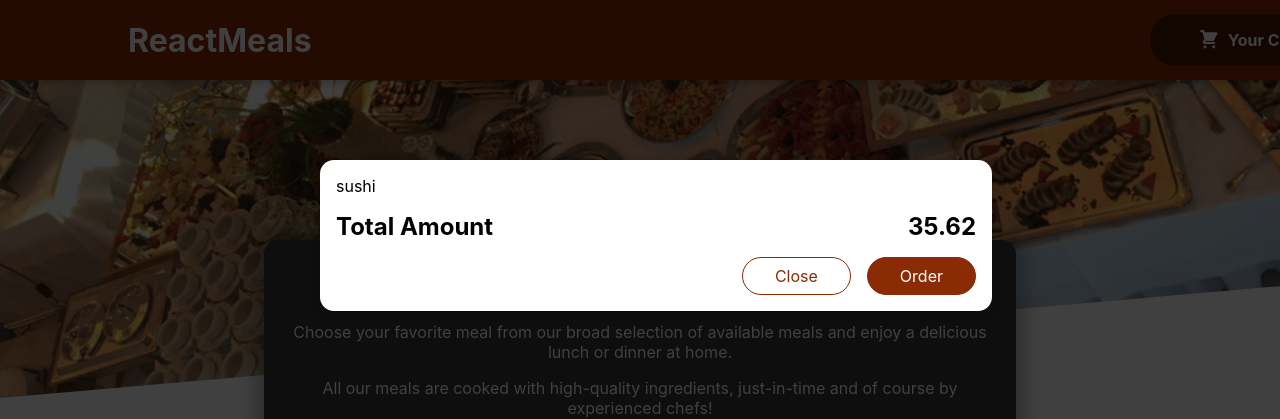
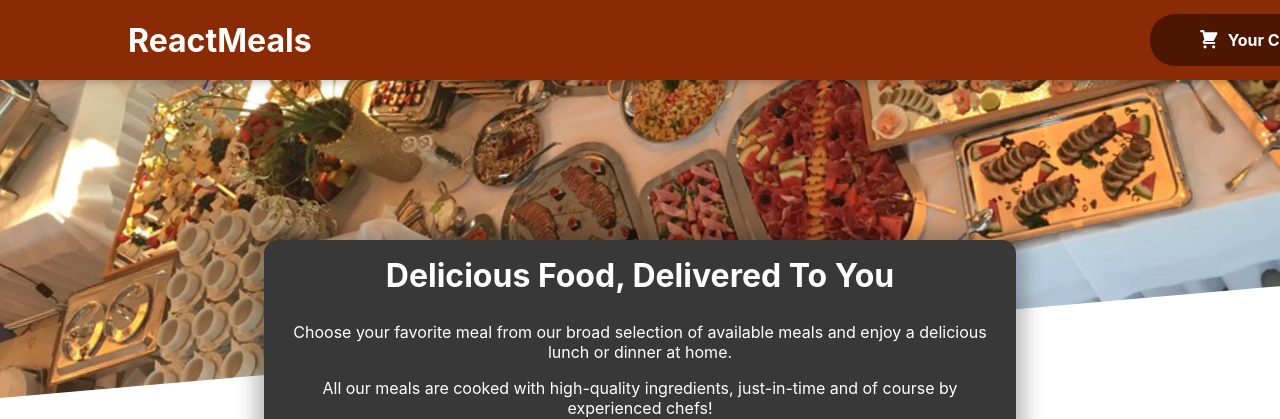
Before and after one commit to manii283/food-order-app, a React (Create React App) app: page / in a window 1280 px wide. Shown: the top 419 px of the page. Built offline with nearby package versions, Linux system fonts and the light colour scheme.

Commit message:
managing cart and modal state

```diff
--- a/src/App.js
+++ b/src/App.js
@@ -1,12 +1,22 @@
+import { useState } from "react";
 import Cart from "./components/Cart/Cart";
 import Header from "./components/Layout/Header";
 import Meals from "./components/Meals/Meals";
 
 function App() {
+  const [cartIsShown, setCartIsShown] = useState(false);
+
+  const showCartHandler = () => {
+    setCartIsShown(true);
+  };
+
+  const hideCartHandler = () => {
+    setCartIsShown(false);
+  }
   return (
     <>
-      <Cart />
-      <Header />
+      {cartIsShown && <Cart onClose={hideCartHandler}/>}
+      <Header onShowCart={showCartHandler}/>
       <main>
         <Meals />
       </main>
--- a/src/components/Cart/Cart.js
+++ b/src/components/Cart/Cart.js
@@ -12,14 +12,14 @@
   );
 
   return (
-    <Modal>
+    <Modal onClose={props.onClose}>
       {cartItems}
       <div className={classes.total}>
         <span>Total Amount</span>
         <span>35.62</span>
       </div>
       <div className={classes.actions}>
-        <button className={classes["button--alt"]}>Close</button>
+        <button className={classes["button--alt"]} onClick={props.onClose}>Close</button>
         <button className={classes.button}>Order</button>
       </div>
     </Modal>
--- a/src/components/Layout/Header.js
+++ b/src/components/Layout/Header.js
@@ -4,13 +4,13 @@
 import mealsImage from "../../assets/meals.jpg";
 import HeaderCartButton from "./HeaderCartButton";
 
-const Header = () => {
+const Header = (props) => {
   return (
     <>
       <header className={classes.header}>
         <h1>ReactMeals</h1>
         {/* <button>Cart</button> */}
-        <HeaderCartButton />
+        <HeaderCartButton onClick={props.onShowCart}/>
       </header>
       <div className={classes["main-image"]}>
         <img src={mealsImage} alt="Atable full f delicious food" />
--- a/src/components/Layout/HeaderCartButton.js
+++ b/src/components/Layout/HeaderCartButton.js
@@ -4,7 +4,7 @@
 
 const HeaderCartButton = (props) => {
   return (
-    <button className={classes.button}>
+    <button className={classes.button} onClick={props.onClick}>
       <span className={classes.icon}>
         <CartIcon />
       </span>
--- a/src/components/UI/Modal.js
+++ b/src/components/UI/Modal.js
@@ -4,7 +4,7 @@
 import classes from './Modal.module.css';
 
 const Backdrop = (props) => {
-  return <div className={classes.backdrop} />;
+  return <div className={classes.backdrop} onClick={props.onClose}/>;
 };
 
 const ModalOverlay = (props) => {
@@ -20,7 +20,7 @@
 const Modal = (props) => {
   return (
     <Fragment>
-      {ReactDOM.createPortal(<Backdrop />, portalElement)}
+      {ReactDOM.createPortal(<Backdrop onClose={props.onClose}/>, portalElement)}
       {ReactDOM.createPortal(
         <ModalOverlay>{props.children}</ModalOverlay>,
         portalElement
```
